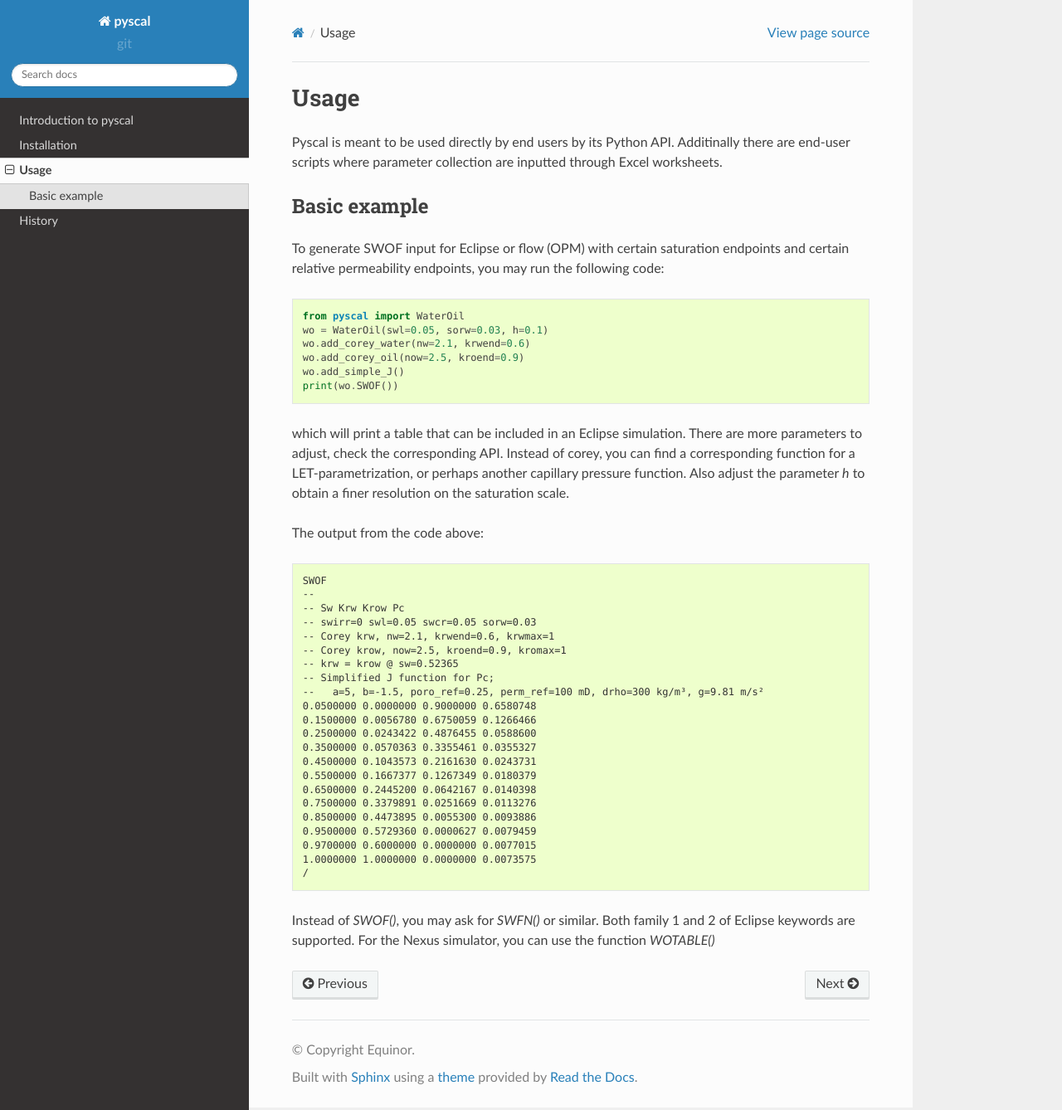
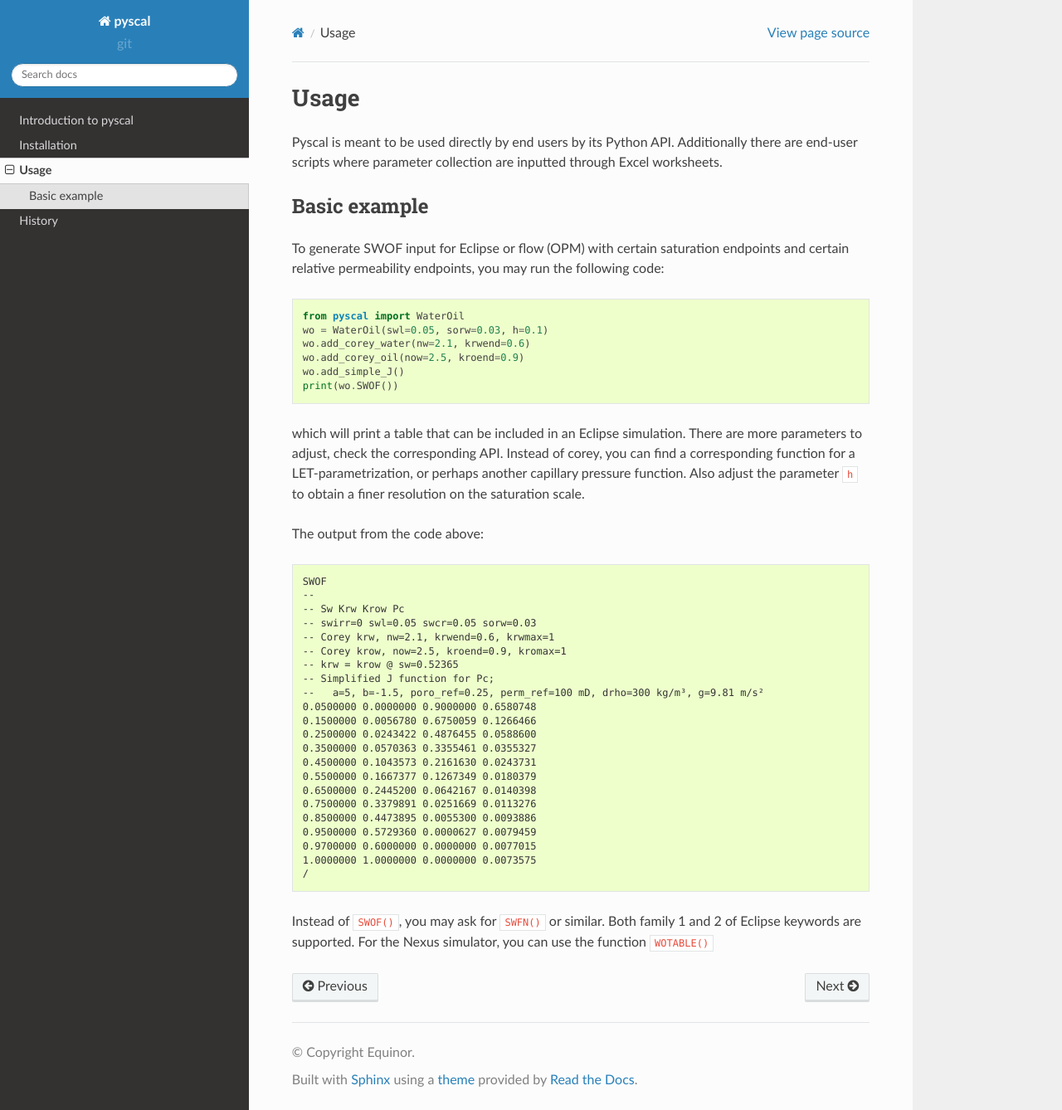
Before and after one commit to equinor/pyscal, a Sphinx documentation site: the page built from docs/usage.rst, in a window 1280 px wide and 1338 px high. Shown: the whole window at 83% size. Built offline with Sphinx 7.4.7 and the Read the Docs theme 2.0.0, drawn with Linux system fonts in a browser that asks for light colours; pages that are not in the unit, such as notebooks, are missing from menus.

Commit message:
Iterate on docs

```diff
--- a/docs/installation.rst
+++ b/docs/installation.rst
@@ -14,3 +14,9 @@
 .. code-block:: console
 
     pip install pyscal
+
+
+Internally in Equinor:
+----------------------
+
+pyscal is distributed through Komodo.
--- a/docs/usage.rst
+++ b/docs/usage.rst
@@ -1,14 +1,16 @@
 Usage
 =====
 
-Pyscal is meant to be used directly by end users by its Python API. Additinally there
-are end-user scripts where parameter collection are inputted through Excel worksheets.
+Pyscal is meant to be used directly by end users by its Python
+API. Additionally there are end-user scripts where parameter
+collection are inputted through Excel worksheets.
 
 Basic example
 -------------
 
-To generate SWOF input for Eclipse or flow (OPM) with certain saturation endpoints
-and certain relative permeability endpoints, you may run the following code:
+To generate SWOF input for Eclipse or flow (OPM) with certain
+saturation endpoints and certain relative permeability endpoints, you
+may run the following code:
 
 .. code-block:: python
 
@@ -19,10 +21,12 @@
     wo.add_simple_J()
     print(wo.SWOF())
 
-which will print a table that can be included in an Eclipse simulation. There are more parameters
-to adjust, check the corresponding API. Instead of corey, you can find a corresponding function for
-a LET-parametrization, or perhaps another capillary pressure function. Also adjust the parameter `h` to
-obtain a finer resolution on the saturation scale.
+which will print a table that can be included in an Eclipse
+simulation. There are more parameters to adjust, check the
+corresponding API. Instead of corey, you can find a corresponding
+function for a LET-parametrization, or perhaps another capillary
+pressure function. Also adjust the parameter ``h`` to obtain a finer
+resolution on the saturation scale.
 
 The output from the code above:
 
@@ -52,5 +56,6 @@
     /
 
 
-Instead of `SWOF()`, you may ask for `SWFN()` or similar. Both family 1 and 2 of Eclipse keywords are supported.
-For the Nexus simulator, you can use the function `WOTABLE()`
+Instead of ``SWOF()``, you may ask for ``SWFN()`` or similar. Both
+family 1 and 2 of Eclipse keywords are supported.  For the Nexus
+simulator, you can use the function ``WOTABLE()``
```
